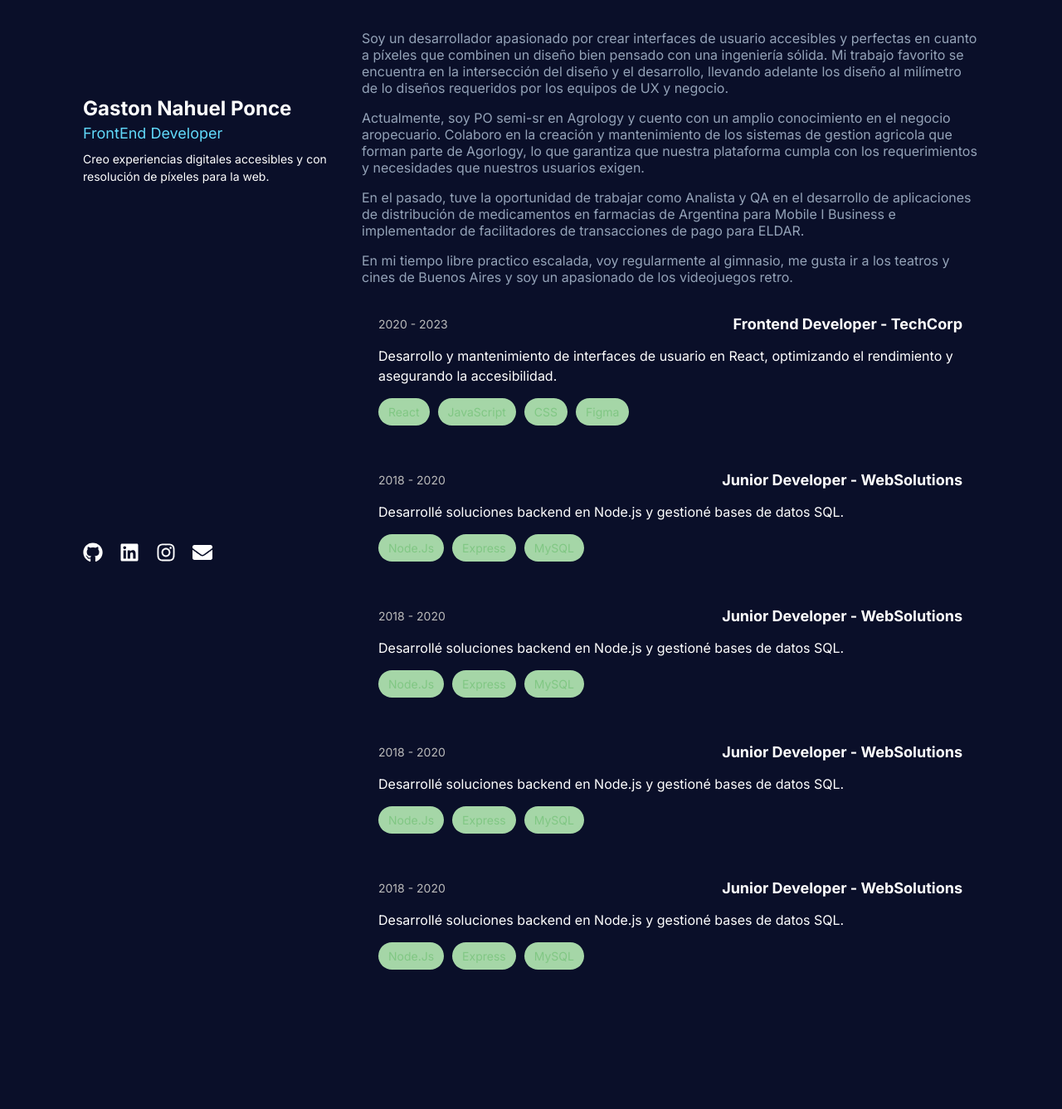
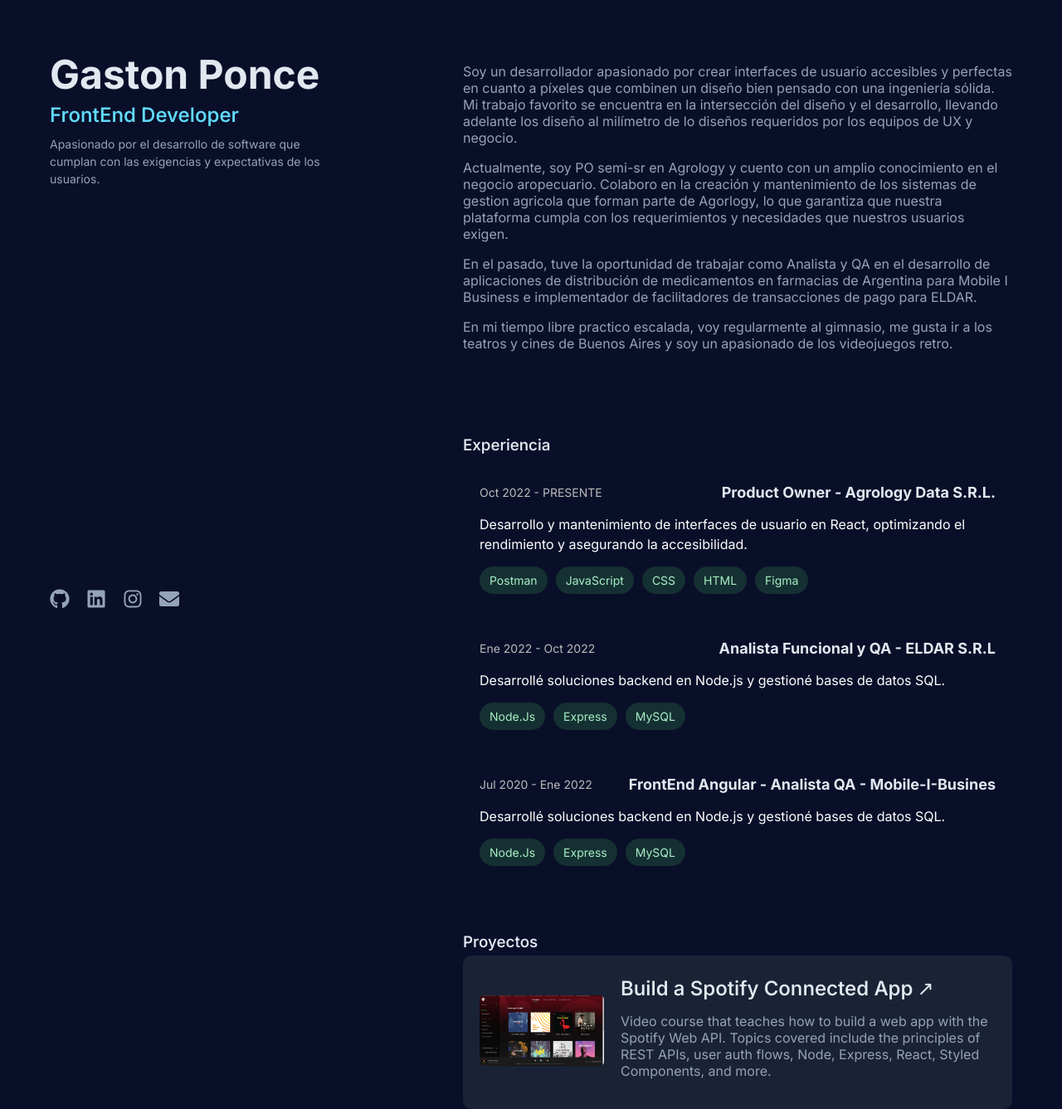
Before and after one commit to Nahuell99/cv-web-gastonponce, a React (Vite) app: page / in a window 1280 px wide. Shown: the whole page at 83% size. Before the commit the page ends 1189 px from the top, so only its background shows below. Built offline with nearby package versions, Linux system fonts and the light colour scheme.

Commit message:
Proyectos personales y estilos

```diff
--- a/src/App.css
+++ b/src/App.css
@@ -15,11 +15,11 @@ body, html {
 
 .container {
   min-height: 100vh; /* Cambiar height por min-height */
-  max-width: 1200px; /* Ancho máximo del contenido */
+  max-width: 1400px; /* Ancho máximo del contenido */
   margin: 0 auto; /* Centrar horizontalmente */
   box-sizing: border-box; /* Incluir padding en el ancho total */
-  padding-left: 40px;
-  padding-right: 40px;
+  padding-left: 60px;
+  padding-right: 60px;
   font-family: "Inter", serif;
   font-optical-sizing: auto;
   font-style: normal;
@@ -52,19 +52,21 @@ body, html {
 /* Estilo del panel derecho */
 .right-panel {
   flex: 2 1 70%; /* Panel derecho ocupa el 70% */
-  margin-left: 30%;
-  width: 70%;
+  margin: 60px 0;
+  width: calc(70% - 40px); /* Ajuste del ancho considerando el padding */
+  margin-left: 30%; /* Deja espacio para el panel izquierdo fijo */
   height: 100%;
-  padding: 20px;
+  padding-left: 150px;
   color: #94a3b8;
   z-index: 1;
+  box-sizing: border-box;
 }
 
 .left-panel {
   width: 30%;
-  height: calc(100% - 192px); /* Altura total menos los márgenes superior e inferior (96px + 96px) */
-  padding: 20px;
-  margin: 96px 0;
+  height: calc(100% - 120px);
+  padding: 0 20px 0px 0px;
+  margin: 60px 0 60px 0;
   color: white;
   position: fixed;
   display: flex;
@@ -84,18 +86,29 @@ body, html {
 /* Estilo del encabezado */
 .header h1 {
   margin: 0;
-  font-size: 24px;
+  font-size: 3rem;
   font-weight: bold;
+  color: #E2E8F0
 }
 
 .header h2 {
   margin: 5px 0;
-  font-size: 18px;
+  font-size: 1,5rem;
   font-weight: normal;
+  font-weight: 550;
   color: #61dafb;
 }
 
+.right-panel h3 {
+  margin: 5px 0;
+  font-size: 1,5rem;
+  font-weight: normal;
+  font-weight: 550;
+  color: #E2E8F0;
+}
+
 .header p {
+  color: #94a3b8;
   margin-top: 10px;
   font-size: 14px;
   line-height: 1.5;
@@ -108,7 +121,7 @@ body, html {
 }
 
 .social-icons a {
-  color: white;
+  color: #94a3b8;
   font-size: 24px;
   text-decoration: none;
   transition: transform 0.2s, color 0.2s;
@@ -118,3 +131,21 @@ body, html {
   transform: scale(1.1);
   color: #61dafb;
 }
+
+.presentacion{
+  padding-bottom: 80px;
+}
+
+.ExperienceDiv{
+  padding-bottom: 40px;
+}
+
+/* Grisar las tarjetas hermanas cuando una está en hover */
+.ExperienceDiv:hover .experience-card {
+  opacity: 0.5; /* Reduce la opacidad de todas */
+}
+
+/* Mantener encendida la tarjeta que está en hover */
+.ExperienceDiv .experience-card:hover {
+  opacity: 1; /* La tarjeta en hover permanece encendida */
+}
--- a/src/App.tsx
+++ b/src/App.tsx
@@ -1,7 +1,8 @@
 import React, { useEffect } from 'react';
 import './App.css';
 import { FaGithub, FaLinkedin, FaInstagram, FaEnvelope } from 'react-icons/fa'; // Importación de iconos
-import ExperienceCard from './components/ExperienceCard';
+import ExperienceCard from './components/ExperienceCard/ExperienceCard';
+import ProjectCard from './components/ProyectCard/ProjectCard';
 
 function App() {
   useEffect(() => {
@@ -22,9 +23,9 @@ function App() {
       <div className="container">
         <div className="left-panel">
           <div className="header">
-            <h1>Gaston Nahuel Ponce</h1>
+            <h1>Gaston Ponce</h1>
             <h2>FrontEnd Developer</h2>
-            <p>Creo experiencias digitales accesibles y con resolución de píxeles para la web.</p>
+            <p>Apasionado por el desarrollo de software que cumplan con las exigencias y expectativas de los usuarios.</p>
           </div>
           <div className="social-icons">
             <a href="https://github.com/Nahuell99" target="_blank" rel="noopener noreferrer" title="GitHub">
@@ -42,7 +43,7 @@ function App() {
           </div>
         </div>
         <div className="right-panel">
-          <div>
+          <div className="presentacion">
             <p>Soy un desarrollador apasionado por crear interfaces de usuario accesibles y perfectas en cuanto a píxeles que combinen un diseño bien pensado con una ingeniería sólida. Mi trabajo favorito se encuentra en la intersección del diseño y el desarrollo, llevando adelante los diseño al milímetro de lo diseños requeridos por los equipos de UX y negocio.</p>
 
             <p>Actualmente, soy PO semi-sr en Agrology y cuento con un amplio conocimiento en el negocio aropecuario. Colaboro en la creación y mantenimiento de los sistemas de gestion agricola que forman parte de Agorlogy, lo que garantiza que nuestra plataforma cumpla con los requerimientos y necesidades que nuestros usuarios exigen.</p>
@@ -52,46 +53,49 @@ function App() {
             <p>En mi tiempo libre practico escalada, voy regularmente al gimnasio, me gusta ir a los teatros y cines de Buenos Aires y soy un apasionado de los videojuegos retro.</p>
           </div>
 
+          <div>
+            <h3>Experiencia</h3>
+          </div>
+
+          <div className='ExperienceDiv'>
             <ExperienceCard
-            startYear="2020"
-            endYear="2023"
-            position="Frontend Developer"
-            company="TechCorp"
+              startYear="Oct 2022"
+              endYear="PRESENTE"
+              position="Product Owner"
+              company="Agrology Data S.R.L."
               description="Desarrollo y mantenimiento de interfaces de usuario en React, optimizando el rendimiento y asegurando la accesibilidad."
-            tools={['React', 'JavaScript', 'CSS', 'Figma']}
+              tools={['Postman', 'JavaScript', 'CSS', 'HTML', 'Figma']}
             />
             <ExperienceCard
-            startYear="2018"
-            endYear="2020"
-            position="Junior Developer"
-            company="WebSolutions"
+              startYear="Ene 2022"
+              endYear="Oct 2022"
+              position="Analista Funcional y QA"
+              company="ELDAR S.R.L"
               description="Desarrollé soluciones backend en Node.js y gestioné bases de datos SQL."
               tools={['Node.js', 'Express', 'MySQL']}
             />
             <ExperienceCard
-            startYear="2018"
-            endYear="2020"
-            position="Junior Developer"
-            company="WebSolutions"
+              startYear="Jul 2020"
+              endYear="Ene 2022"
+              position="FrontEnd Angular - Analista QA"
+              company="Mobile-I-Busines"
               description="Desarrollé soluciones backend en Node.js y gestioné bases de datos SQL."
               tools={['Node.js', 'Express', 'MySQL']}
             />
-          <ExperienceCard
-            startYear="2018"
-            endYear="2020"
-            position="Junior Developer"
-            company="WebSolutions"
-            description="Desarrollé soluciones backend en Node.js y gestioné bases de datos SQL."
-            tools={['Node.js', 'Express', 'MySQL']}
+          </div>
+
+          <div>
+            <h3>Proyectos</h3>
+          </div>
+
+          <div className='ProyectDiv'>
+            <ProjectCard
+              imageSrc="/spotify-project-data.png"
+              title="Build a Spotify Connected App"
+              description="Video course that teaches how to build a web app with the Spotify Web API. Topics covered include the principles of REST APIs, user auth flows, Node, Express, React, Styled Components, and more."
+              link="https://example.com"
             />
-          <ExperienceCard
-            startYear="2018"
-            endYear="2020"
-            position="Junior Developer"
-            company="WebSolutions"
-            description="Desarrollé soluciones backend en Node.js y gestioné bases de datos SQL."
-            tools={['Node.js', 'Express', 'MySQL']}
-          />
+          </div>
         </div>
       </div>
     </div>
--- a/src/components/ExperienceCard.css
+++ b/src/components/ExperienceCard/ExperienceCard.css
@@ -8,13 +8,19 @@
   }
 
   .experience-card:hover {
-    background-color: rgba(0, 0, 0, 0.2); /* Card transparent background */
+    background-color: rgba(77, 77, 77, 0.2); /* Card transparent background */
+    box-shadow: 0 -1px 5px rgba(255, 255, 255, 0.5); /* Sombreado en la parte superior */
+    transition: box-shadow 0.3s ease, background-color 0.3s ease;
   }
 
   .experience-header {
     display: flex;
     justify-content: space-between;
     margin-bottom: 10px;
+  }
+
+  .experience-header:hover{
+
   }
 
   .experience-date span {
@@ -41,8 +47,8 @@
   }
 
   .tool-pill {
-    background-color: #a5d6a7; /* Light green background */
-    color: #81c784; /* Slightly lighter green text */
+    background-color: #204e3a88; /* Fondo verde oscuro */
+    color: #a8f0c6; /* Texto verde claro */
     padding: 8px 12px;
     border-radius: 20px;
     font-size: 14px;
@@ -51,6 +57,6 @@
   }
 
   .tool-pill:hover {
-    background-color: #81c784; /* Hover color change for pills */
-    color: white;
-  }
+    background-color: #204e3a; /* Fondo verde más claro al pasar el mouse */
+    color: #a8f0c6;
+}
--- /dev/null
+++ b/src/components/ProyectCard/ProjectCard.css
@@ -0,0 +1,58 @@
+.project-card {
+    display: flex;
+    align-items: center;
+    text-decoration: none;
+    color: #e2e8f0;
+    background-color: #1a2235;
+    padding: 20px;
+    border-radius: 10px;
+    transition: transform 0.2s ease, box-shadow 0.2s ease;
+    gap: 20px;
+  }
+
+  .project-card:hover {
+    transform: translateY(-5px);
+    box-shadow: 0 8px 20px rgba(0, 0, 0, 0.3);
+  }
+
+  .project-card-image img {
+    width: 150px;
+    height: auto;
+    border-radius: 5px;
+    object-fit: cover;
+  }
+
+  .project-card-content {
+    display: flex;
+    flex-direction: column;
+    justify-content: center;
+  }
+
+  .project-card-title {
+    font-size: 1.5rem;
+    font-weight: 600;
+    display: flex;
+    align-items: center;
+    gap: 5px;
+    margin: 0;
+    transition: color 0.2s ease;
+  }
+
+  .project-card:hover .project-card-title {
+    color: #61dafb; /* Cambia el color del título a verde */
+  }
+
+  .project-card-title .arrow {
+    display: inline-block;
+    transition: transform 0.2s ease;
+  }
+
+  .project-card:hover .arrow {
+    transform: translate(5px, -5px); /* Mueve la flecha en la dirección que apunta */
+  }
+
+  .project-card-description {
+    margin-top: 10px;
+    font-size: 1rem;
+    color: #94a3b8;
+  }
--- /dev/null
+++ b/src/components/ProyectCard/ProjectCard.tsx
@@ -0,0 +1,28 @@
+import React from 'react';
+import './ProjectCard.css';
+
+
+interface ProjectCardProps {
+  imageSrc: string;
+  title: string;
+  description: string;
+  link: string;
+}
+
+const ProjectCard: React.FC<ProjectCardProps> = ({ imageSrc, title, description, link }) => {
+  return (
+    <a href={link} target="_blank" rel="noopener noreferrer" className="project-card">
+      <div className="project-card-image">
+        <img src={imageSrc} alt={title} />
+      </div>
+      <div className="project-card-content">
+        <h3 className="project-card-title">
+          {title} <span className="arrow">↗</span>
+        </h3>
+        <p className="project-card-description">{description}</p>
+      </div>
+    </a>
+  );
+};
+
+export default ProjectCard;
```
Also changed, not shown: public/spotify-project-data.png (added), src/components/ExperienceCard/ExperienceCard.tsx (renamed from src/components/ExperienceCard.tsx), 1 other file (tests, documents, lock files or other folders). Lines whose indentation alone changed are shown as unchanged.
